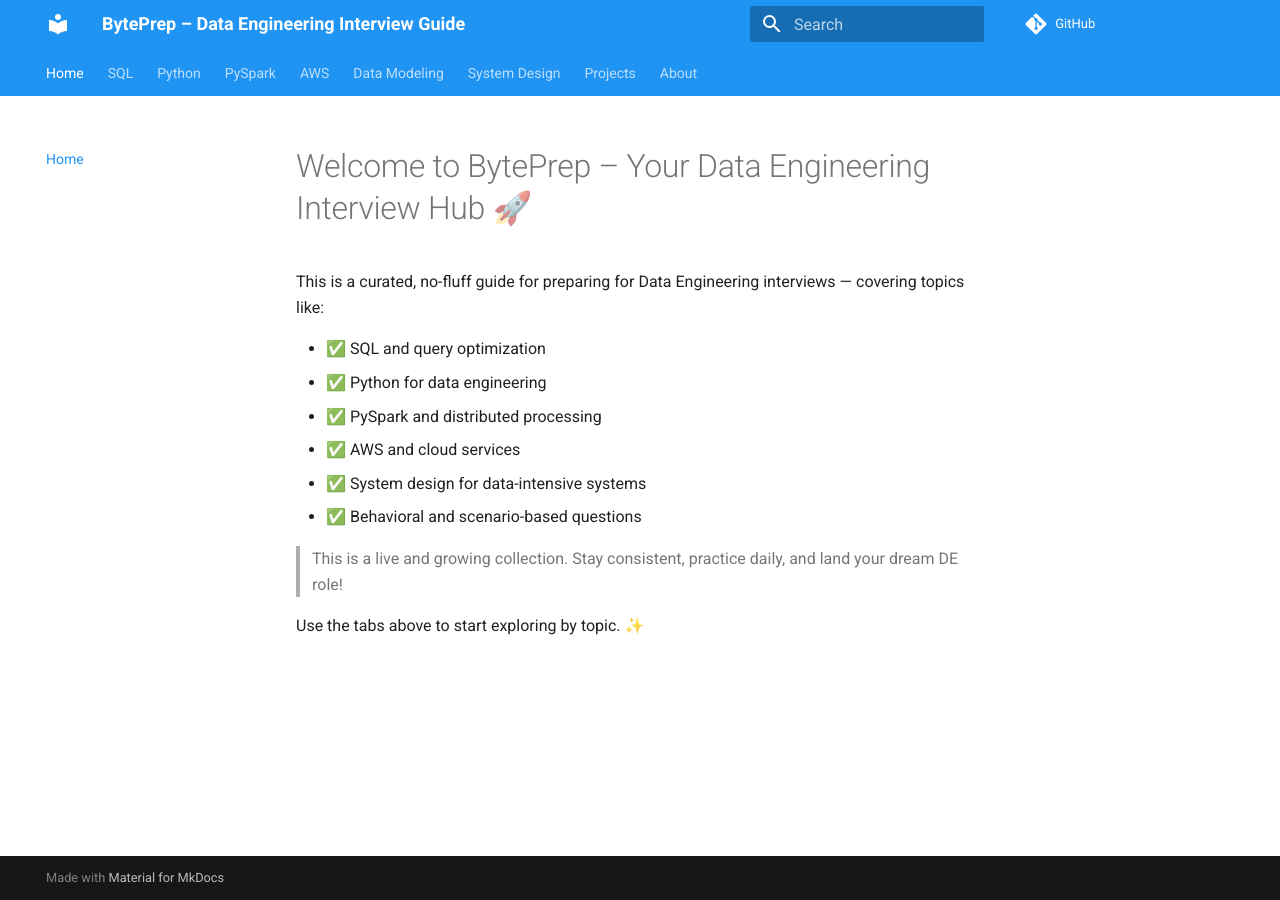
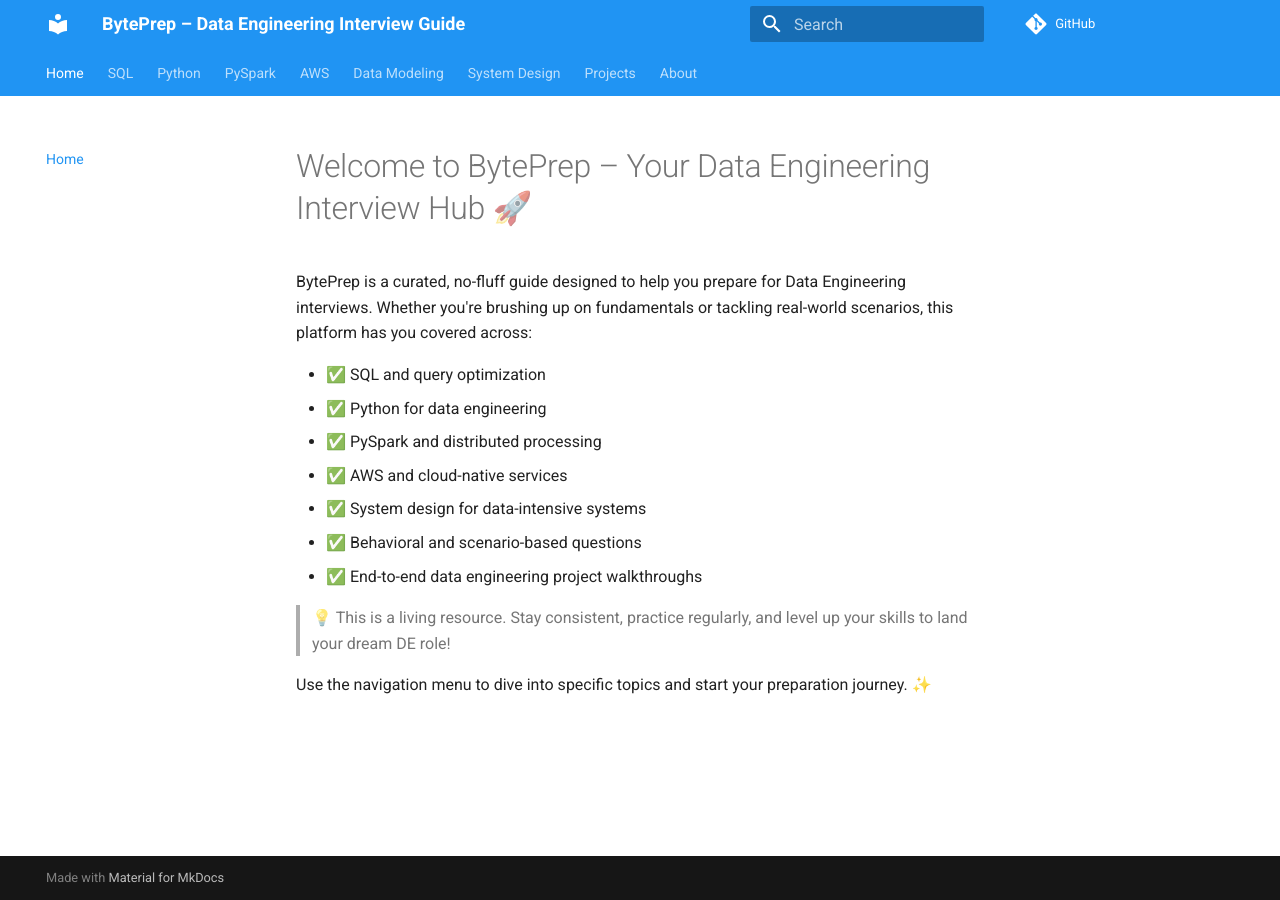
Before and after one commit to Anand-kumar4/byteprep-interview-guide, an MkDocs documentation site: the page built from docs/index.md, in a window 1280 px wide. Built offline with MkDocs 1.6.1 and Material for MkDocs 9.7.7, drawn with Linux system fonts in a browser that asks for light colours; comment, search, counter and statistics services are not loaded.

```diff
--- a/docs/index.md
+++ b/docs/index.md
@@ -1,19 +1,31 @@
 ---
 title: BytePrep – Data Engineering Interview Hub
 description: Curated resources and questions to prepare for Data Engineering interviews, including SQL, Python, PySpark, AWS, system design, and more.
+tags:
+  - data-engineering
+  - interview-prep
+  - sql
+  - python
+  - pyspark
+  - aws
+  - system-design
+  - cloud
+  - big-data
+  - data-pipelines
 ---
 
 # Welcome to BytePrep – Your Data Engineering Interview Hub 🚀
 
-This is a curated, no-fluff guide for preparing for Data Engineering interviews — covering topics like:
+BytePrep is a curated, no-fluff guide designed to help you prepare for Data Engineering interviews. Whether you're brushing up on fundamentals or tackling real-world scenarios, this platform has you covered across:
 
 - ✅ SQL and query optimization
 - ✅ Python for data engineering
 - ✅ PySpark and distributed processing
-- ✅ AWS and cloud services
+- ✅ AWS and cloud-native services
 - ✅ System design for data-intensive systems
 - ✅ Behavioral and scenario-based questions
+- ✅ End-to-end data engineering project walkthroughs
 
-> This is a live and growing collection. Stay consistent, practice daily, and land your dream DE role!
+> 💡 This is a living resource. Stay consistent, practice regularly, and level up your skills to land your dream DE role!
 
-Use the tabs above to start exploring by topic. ✨
+Use the navigation menu to dive into specific topics and start your preparation journey. ✨
--- a/mkdocs.yml
+++ b/mkdocs.yml
@@ -45,6 +45,7 @@
   - search
   - minify:
       minify_html: true
+  - meta-descriptions
 
 extra_javascript:
   - https://www.googletagmanager.com/gtag/js?id=G-VK6H53CHXQ
```
Also changed, not shown: docs/sql/index.md (+3 -3 lines), docs/system-design/index.md (+6 -0 lines), site/about/index.html, site/aws/index.html, site/data-modeling/index.html, site/index.html, site/projects/index.html, site/pyspark/index.html, site/python/index.html, site/search/search_index.json, site/sql/index.html.
